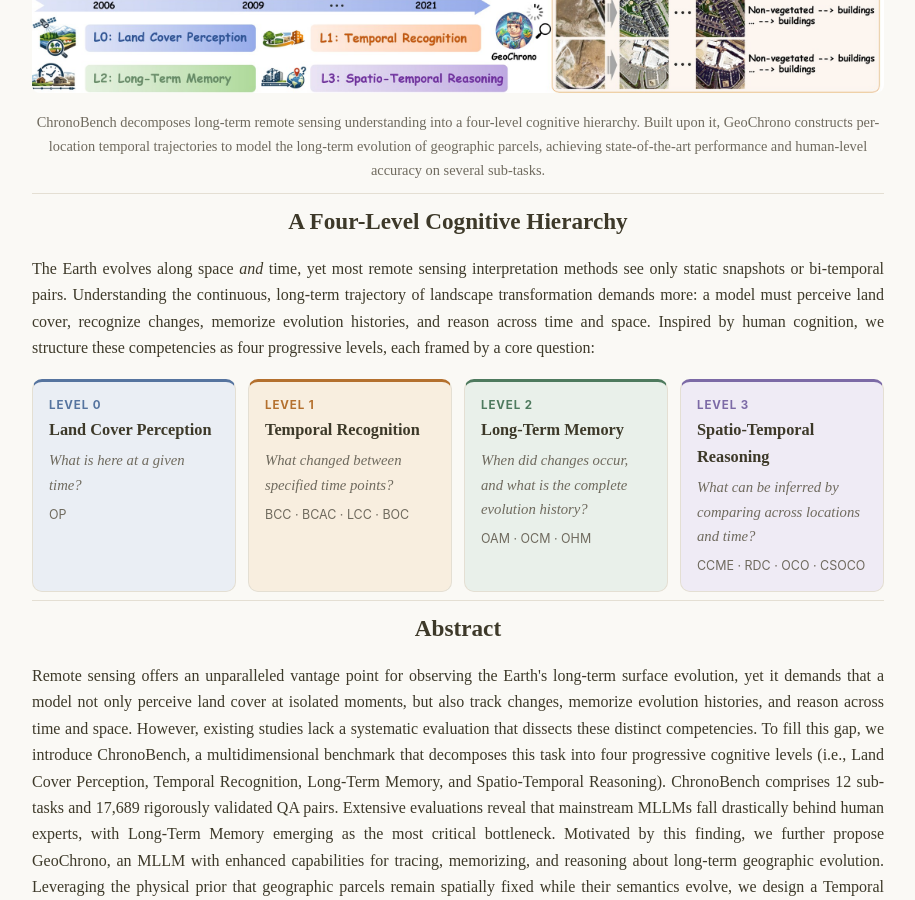
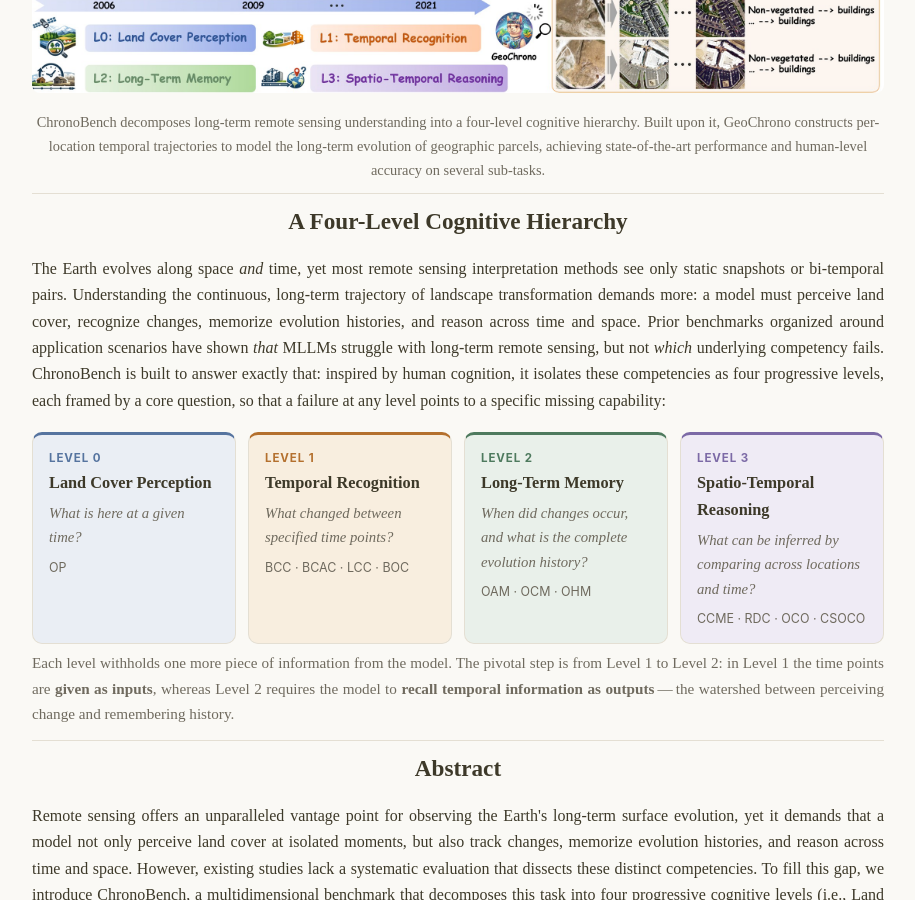
Before and after one commit to Davidup1/Davidup1.github.io, a Jekyll site: the page papers/geochrono/index.html, which Jekyll copies as it is, in a window 1280 px wide and 900 px high, scrolled down 762 px. Shown: the whole window, without its empty margins (182-1097 px from the left). Built offline with Jekyll 4.4.1, drawn with Linux system fonts in a browser that asks for light colours; some of the changed text lies outside the part shown.

Commit message:
GeoChrono page: diagnosis framing, L1/L2 distinction, qualitative results
- Position ChronoBench as diagnosing which competency fails, vs prior
  application-oriented benchmarks that only show that MLLMs fail
- Note the L1->L2 watershed: time as input vs. recalled as output
- Frame TempEnc as the core module and C2FComp as a further
  lightweight-computation innovation on top of it
- Add Qualitative Results section with baseline error patterns (fig9)
  and OHM phase-omission failure cases (fig11)

Co-Authored-By: Claude Fable 5 <noreply@anthropic.com>

```diff
--- a/papers/geochrono/index.html
+++ b/papers/geochrono/index.html
@@ -347,9 +347,12 @@
       The Earth evolves along space <em>and</em> time, yet most remote sensing interpretation methods
       see only static snapshots or bi-temporal pairs. Understanding the continuous, long-term
       trajectory of landscape transformation demands more: a model must perceive land cover,
-      recognize changes, memorize evolution histories, and reason across time and space. Inspired by
-      human cognition, we structure these competencies as four progressive levels, each framed by a
-      core question:
+      recognize changes, memorize evolution histories, and reason across time and space. Prior
+      benchmarks organized around application scenarios have shown <em>that</em> MLLMs struggle with
+      long-term remote sensing, but not <em>which</em> underlying competency fails. ChronoBench is
+      built to answer exactly that: inspired by human cognition, it isolates these competencies as
+      four progressive levels, each framed by a core question, so that a failure at any level points
+      to a specific missing capability:
     </p>
     <div class="levels">
       <div class="level l0">
@@ -377,6 +380,12 @@
         <div class="tasks">CCME &middot; RDC &middot; OCO &middot; CSOCO</div>
       </div>
     </div>
+    <p style="text-align:justify;font-size:0.95rem;color:var(--text-soft)">
+      Each level withholds one more piece of information from the model. The pivotal step is from
+      Level&nbsp;1 to Level&nbsp;2: in Level&nbsp;1 the time points are <b>given as inputs</b>, whereas
+      Level&nbsp;2 requires the model to <b>recall temporal information as outputs</b>&thinsp;&mdash;&thinsp;the
+      watershed between perceiving change and remembering history.
+    </p>
   </section>
 
   <div class="container"><hr></div>
@@ -576,7 +585,10 @@
       Temporal remote sensing sequences differ fundamentally from natural video: <em>geographic
       parcels remain spatially fixed while their semantics evolve</em>, and only a small fraction of a
       wide-area scene changes meaningfully across frames. GeoChrono turns both physical priors into
-      architecture:
+      architecture: the <b>Temporal Trajectory Encoder (TempEnc)</b> is the core module that directly
+      targets the Long-Term Memory bottleneck diagnosed above, while the <b>Coarse-to-Fine Token
+      Compressor (C2FComp)</b> builds on it as a further innovation for lightweight computation in
+      long-temporal scenarios:
     </p>
     <figure>
       <img src="./static/fig4.png" alt="GeoChrono framework: Temporal Trajectory Encoder and Coarse-to-Fine Token Compressor" loading="lazy">
@@ -705,6 +717,41 @@
 
   <div class="container"><hr></div>
 
+  <section class="container">
+    <h2>Qualitative Results</h2>
+    <p style="text-align:justify">
+      Side-by-side cases reveal <em>how</em> baselines fail: they default to visually salient classes
+      when the queried target is small, over-select options in multi-choice change recognition, and
+      anchor memory answers near the reference year instead of tracing back to the actual event.
+      GeoChrono is the only model that answers all seven perception, recognition, and memory cases
+      correctly.
+    </p>
+    <figure>
+      <img src="./static/fig9.jpg" alt="Qualitative comparison on perception, recognition, and memory sub-tasks" loading="lazy">
+      <figcaption>
+        Qualitative results on Land Cover Perception (OP), Temporal Recognition (BCC, LCC, BOC), and
+        Long-Term Memory (OAM, OCM, OHM). GeoChrono is the only model that correctly answers all
+        seven tasks.
+      </figcaption>
+    </figure>
+    <p style="text-align:justify">
+      GeoChrono is not perfect either. On Object History Memory, when the ground-truth evolution
+      chain reaches length four or above, it exhibits <em>phase omission</em>: brief reversions to
+      vegetation amid an overall development trajectory are skipped, because dormant vegetation in
+      off-season imagery closely resembles non-vegetated surface. Sharpening this ambiguous class
+      boundary is a key direction for long-horizon temporal memory.
+    </p>
+    <figure>
+      <img src="./static/fig11.jpg" alt="Failure cases on Object History Memory showing phase omission" loading="lazy">
+      <figcaption>
+        Representative failure cases on Object History Memory: intermediate vegetation phases are
+        omitted from the predicted evolution chain.
+      </figcaption>
+    </figure>
+  </section>
+
+  <div class="container"><hr></div>
+
   <section class="container bibtex" id="bibtex">
     <h2>BibTeX</h2>
     <pre>@inproceedings{li2026geochrono,
```
Also changed, not shown: papers/geochrono/static/fig11.jpg (added), papers/geochrono/static/fig9.jpg (added).
